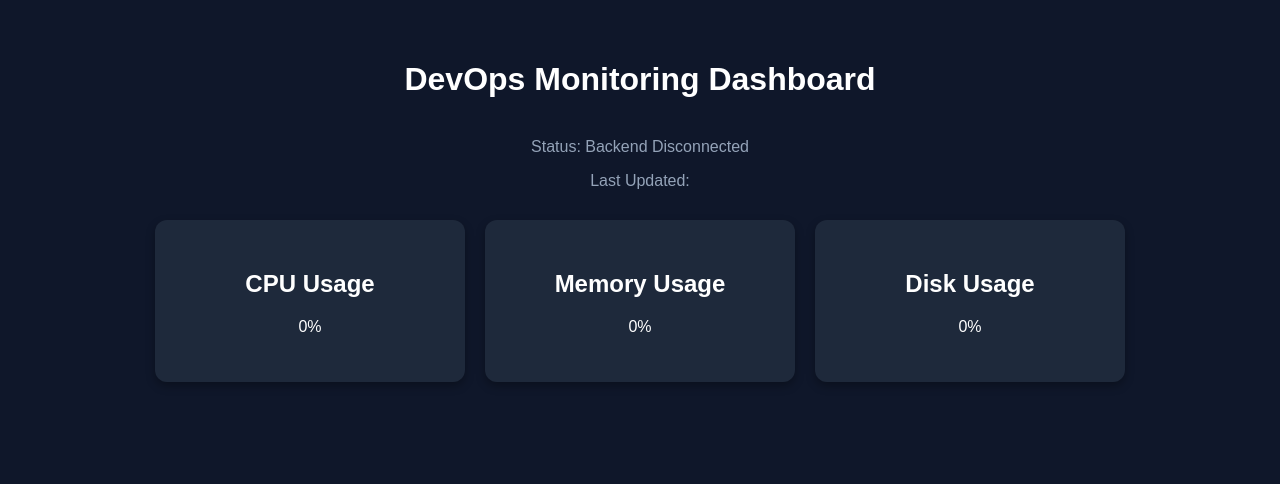
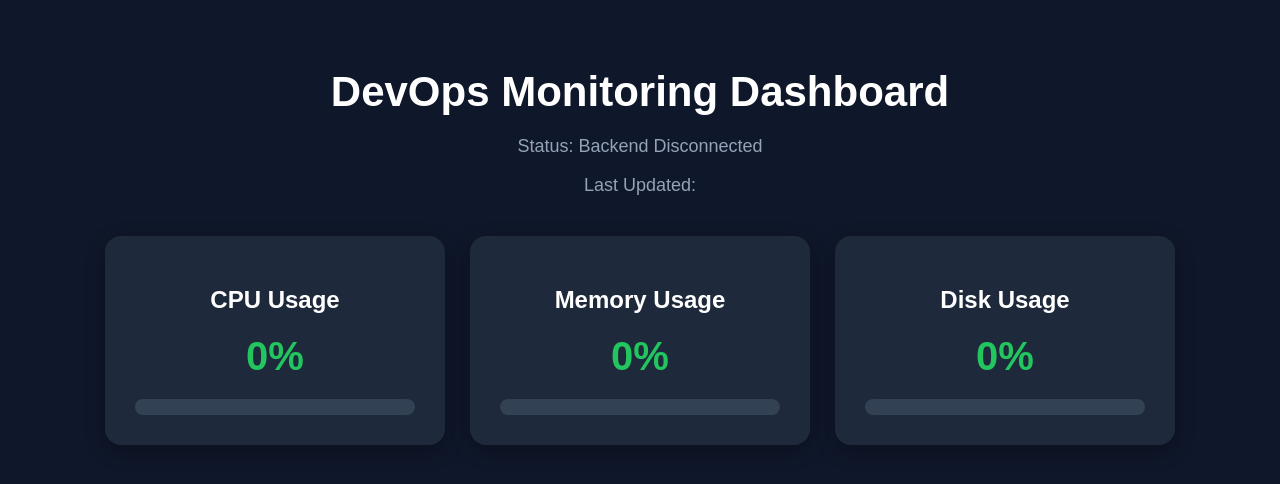
Before and after one commit to hari-venkata-dev/devops-monitoring-platform, a React (Create React App) app in the folder frontend/: page / in a window 1280 px wide. Shown: the top 484 px of the page. Built offline with nearby package versions, Linux system fonts and the light colour scheme; no server answers.

Commit message:
Improve dashboard UI with progress bars and dynamic colors

```diff
--- a/frontend/src/App.js
+++ b/frontend/src/App.js
@@ -27,42 +27,79 @@ const [lastUpdated, setLastUpdated] = useState("");
       const data = await response.json();
 
       setMetrics(data);
+
       setStatus("Connected");
 
       setLastUpdated(
         new Date().toLocaleTimeString()
       );
+
     } catch (error) {
       console.error("Error fetching metrics:", error);
+
       setStatus("Backend Disconnected");
     }
   };
+
+  const getColor = (value) => {
+    if (value < 50) return "#22c55e";
+
+    if (value < 80) return "#facc15";
+
+    return "#ef4444";
+  };
+
+  const MetricCard = ({ title, value }) => (
+    <div style={styles.card}>
+      <h2>{title}</h2>
+
+      <p
+        style={{
+          ...styles.metricValue,
+          color: getColor(value)
+        }}
+      >
+        {value}%
+      </p>
+
+      <div style={styles.progressBarBackground}>
+        <div
+          style={{
+            ...styles.progressBarFill,
+            width: `${value}%`,
+            backgroundColor: getColor(value)
+          }}
+        />
+      </div>
+    </div>
+  );
 
   return (
     <div style={styles.container}>
       <h1 style={styles.title}>
         DevOps Monitoring Dashboard
       </h1>
+
       <div style={styles.statusContainer}>
         <p>Status: {status}</p>
         <p>Last Updated: {lastUpdated}</p>
       </div>
 
       <div style={styles.cardContainer}>
-        <div style={styles.card}>
-          <h2>CPU Usage</h2>
-          <p>{metrics.cpu_usage}%</p>
-        </div>
+        <MetricCard
+          title="CPU Usage"
+          value={metrics.cpu_usage}
+        />
 
-        <div style={styles.card}>
-          <h2>Memory Usage</h2>
-          <p>{metrics.memory_usage}%</p>
-        </div>
+        <MetricCard
+          title="Memory Usage"
+          value={metrics.memory_usage}
+        />
 
-        <div style={styles.card}>
-          <h2>Disk Usage</h2>
-          <p>{metrics.disk_usage}%</p>
-        </div>
+        <MetricCard
+          title="Disk Usage"
+          value={metrics.disk_usage}
+        />
       </div>
     </div>
   );
@@ -79,28 +116,51 @@ const styles = {
 
   title: {
     textAlign: "center",
-    marginBottom: "40px"
+    marginBottom: "20px",
+    fontSize: "42px"
+  },
+
+  statusContainer: {
+    textAlign: "center",
+    marginBottom: "40px",
+    color: "#94a3b8",
+    fontSize: "18px"
   },
 
   cardContainer: {
     display: "flex",
     justifyContent: "center",
-    gap: "20px",
+    gap: "25px",
     flexWrap: "wrap"
   },
 
   card: {
     backgroundColor: "#1e293b",
     padding: "30px",
-    borderRadius: "12px",
-    width: "250px",
+    borderRadius: "16px",
+    width: "280px",
     textAlign: "center",
-    boxShadow: "0 4px 10px rgba(0,0,0,0.3)"
+    boxShadow: "0 6px 20px rgba(0,0,0,0.3)",
+    transition: "transform 0.3s ease"
   },
-  statusContainer: {
-  textAlign: "center",
-  marginBottom: "30px",
-  color: "#94a3b8"
+
+  metricValue: {
+    fontSize: "40px",
+    fontWeight: "bold",
+    margin: "20px 0"
+  },
+
+  progressBarBackground: {
+    backgroundColor: "#334155",
+    borderRadius: "10px",
+    height: "16px",
+    overflow: "hidden"
+  },
+
+  progressBarFill: {
+    height: "100%",
+    borderRadius: "10px",
+    transition: "width 0.5s ease"
   }
 };
 
```
Lines whose indentation alone changed are shown as unchanged.
